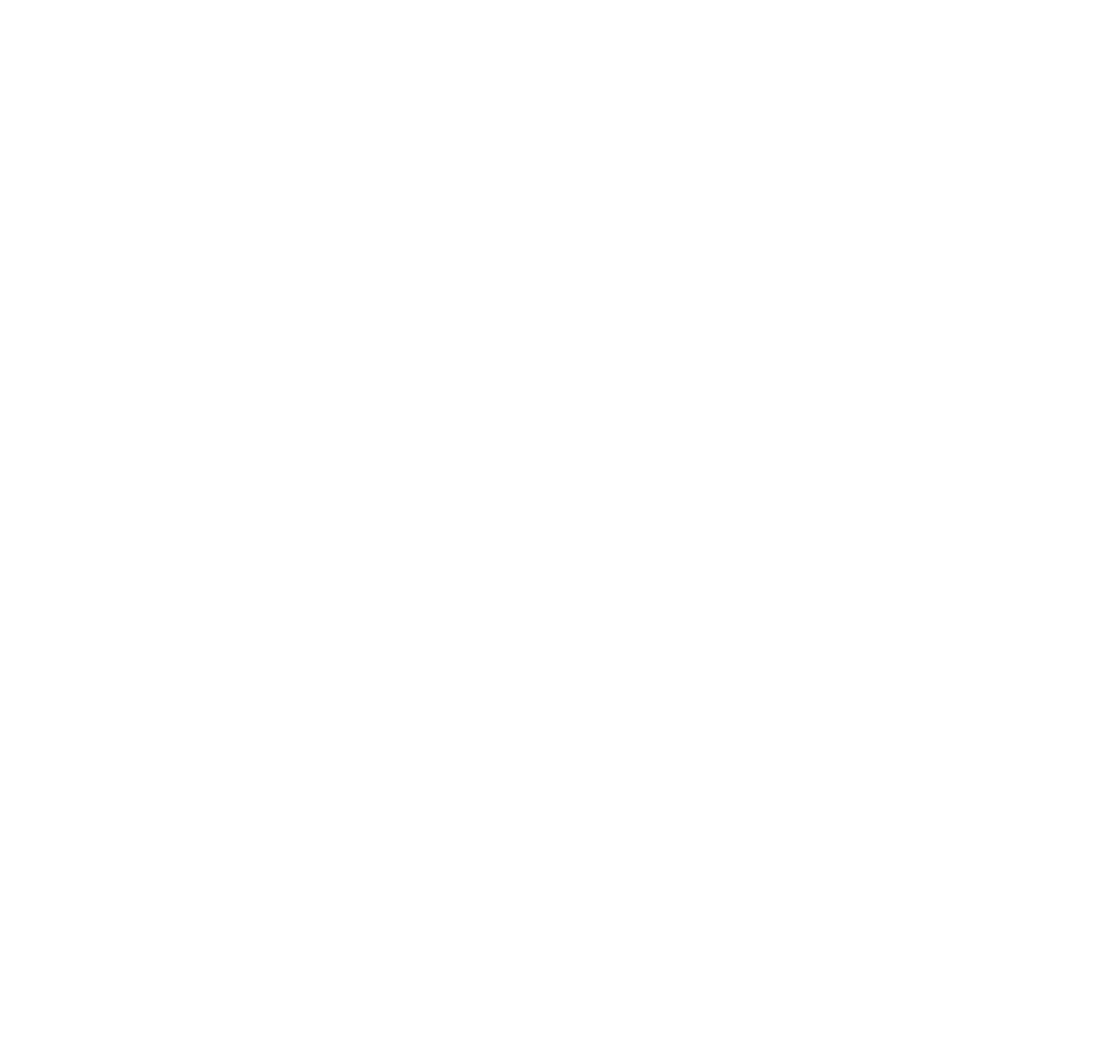
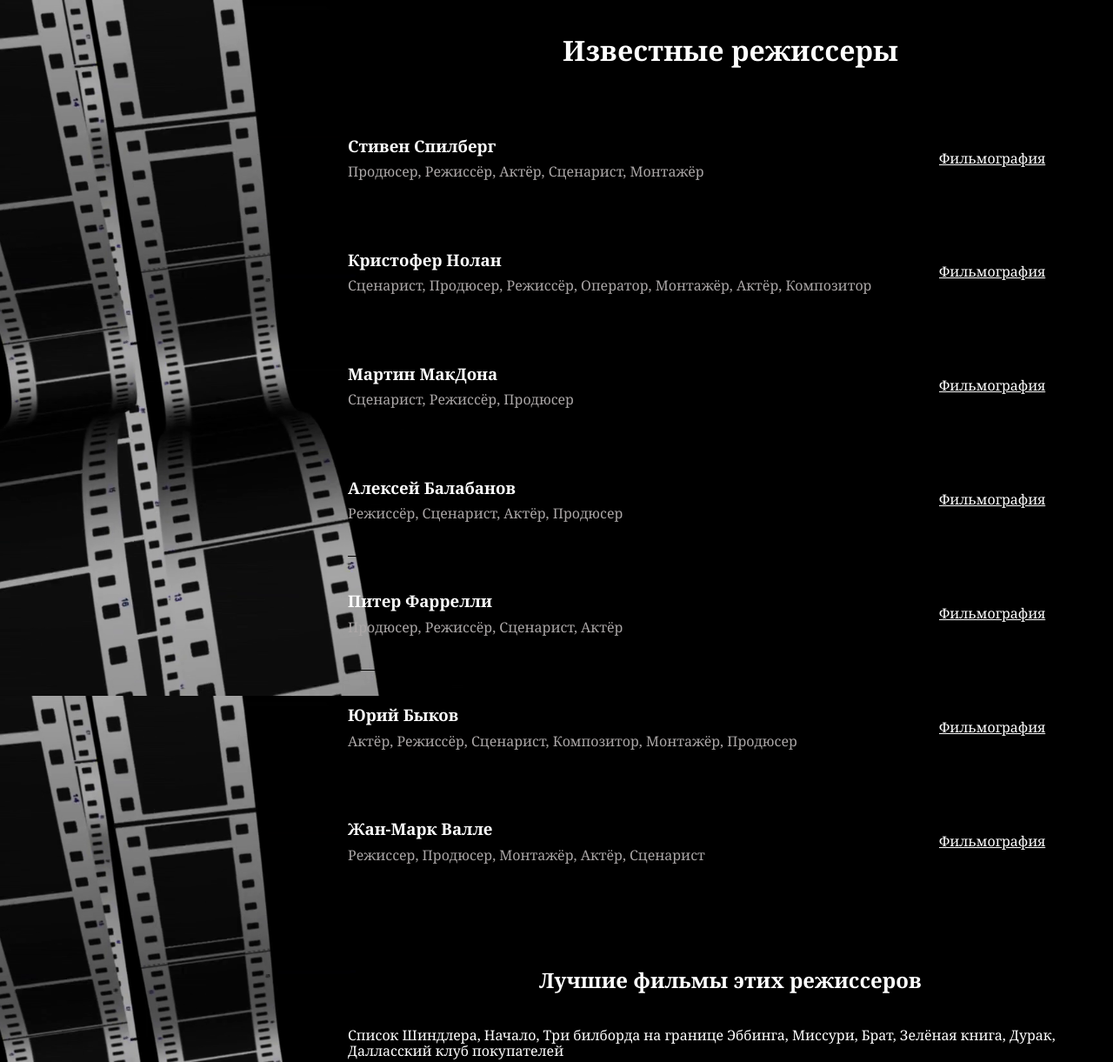
Before and after one commit to olkosti/array_film_directors, a plain HTML site: page index.html in a window 1280 px wide. Shown: the top 1221 px of the page at 87% size. Before the commit the page ends 800 px from the top, so only its background shows below. Drawn offline with Linux system fonts and the light colour scheme.

Commit message:
added markup and array

```diff
--- a/assets/index.js
+++ b/assets/index.js
@@ -0,0 +1,59 @@
+const producer = [
+    {
+        name: 'Стивен Спилберг',
+        career: 'Продюсер, Режиссёр, Актёр, Сценарист, Монтажёр',
+        films: 'https://ru.wikipedia.org/wiki/%D0%A4%D0%B8%D0%BB%D1%8C%D0%BC%D0%BE%D0%B3%D1%80%D0%B0%D1%84%D0%B8%D1%8F_%D0%A1%D1%82%D0%B8%D0%B2%D0%B5%D0%BD%D0%B0_%D0%A1%D0%BF%D0%B8%D0%BB%D0%B1%D0%B5%D1%80%D0%B3%D0%B0',
+        top_rated_film: 'Список Шиндлера'
+    },
+    {
+        name: 'Кристофер Нолан',
+        career: 'Сценарист, Продюсер, Режиссёр, Оператор, Монтажёр, Актёр, Композитор',
+        films: 'https://www.film.ru/compilation/vse-filmy-kristofera-nolana-ot-luchshego-k-horoshemu',
+        top_rated_film: 'Начало'
+    },
+    {
+        name: 'Мартин МакДона',
+        career: 'Сценарист, Режиссёр, Продюсер',
+        films: 'https://www.film.ru/person/martin-makdonah',
+        top_rated_film: 'Три билборда на границе Эббинга, Миссури'
+    },
+    {
+        name: 'Алексей Балабанов',
+        career: 'Режиссёр, Сценарист, Актёр, Продюсер',
+        films: 'https://www.film.ru/person/aleksey-balabanov',
+        top_rated_film: 'Брат'
+    },
+    {
+        name: 'Питер Фаррелли',
+        career: 'Продюсер, Режиссёр, Сценарист, Актёр',
+        films: 'https://www.film.ru/person/piter-farrelli',
+        top_rated_film: 'Зелёная книга'
+    },
+    {
+        name: 'Юрий Быков',
+        career: 'Актёр, Режиссёр, Сценарист, Композитор, Монтажёр, Продюсер',
+        films: 'https://www.film.ru/person/yuriy-bykov',
+        top_rated_film: 'Дурак'
+    },
+    {
+        name: 'Жан-Марк Валле',
+        career: 'Режиссер, Продюсер, Монтажёр, Актёр, Сценарист',
+        films: 'https://www.film.ru/person/zhan-mark-valle',
+        top_rated_film: 'Далласский клуб покупателей'
+    },
+    ];
+
+    const producerGroup= document.querySelector('.producer__group');
+    const topFilm = document.querySelector('.topfilms');
+    const listFilms = [];
+
+    producer.forEach((item) => {
+        producerGroup.innerHTML += `<div class="producer__item">
+        <h3 class="producer__name">${item.name}</h3>
+        <a class="producer__films" target=_blank href="${item.films}">Фильмография</a>
+        <p class="producer__career">${item.career}</p>
+        </div>`;
+
+        listFilms.push(" " + item.top_rated_film);
+        topFilm.textContent = listFilms;
+    });
--- a/assets/style.css
+++ b/assets/style.css
@@ -0,0 +1,66 @@
+*,
+h1,
+h2 {
+    margin: 0;
+    padding: 0;
+    font-family: Georgia, 'Times New Roman', Times, serif;
+    color: white;
+}
+
+h1,
+h2 {
+    padding: 40px 0px;
+    text-align: center;
+}
+
+.wrapper {
+    background-image: url(images/bckg.png);
+    background-position: center center;
+    background-repeat: no-repeat;
+    background-size: cover;
+    background-attachment: fixed;
+}
+.producer {
+    max-width: 900px;
+    margin-left: 600px;
+}
+@media screen and (min-width: 1850px) {
+    .producer {
+        margin-left: 700px;
+    }
+}
+@media screen and (max-width: 1300px) {
+    .producer {
+        margin-left: 400px;
+    }
+}
+@media screen and (max-width: 1000px) {
+    .producer {
+        margin-left: 200px;
+    }
+}
+.producer__item {
+    border-bottom: 1px solid black;
+    display: grid;
+    grid-template-columns: 1fr 200px;
+
+}
+
+.producer__name {
+    margin: 40px 0 10px 0;
+}
+.producer__career {
+    margin: 0 0 40px 0;
+    color: rgb(171, 167, 167);
+}
+.producer__films {
+    grid-area: 1/2/3/2;
+    align-self: center;
+}
+.producer__films:hover {
+    color: rgb(43, 43, 251);
+}
+
+.producer__topfilm {
+    padding: 40px 0;
+}
--- a/index.html
+++ b/index.html
@@ -11,7 +11,18 @@
 </head>
 
 <body>
-
+    <div class="wrapper">
+        <div class="producer">
+            <h1>Известные режиссеры</h1>
+            <div class="producer__group">
+            </div>
+            <div class="producer__topfilm">
+                <h2>Лучшие фильмы этих режиссеров</h2>
+                <p class="topfilms"></p>
+            </div>
+        </div>
+    </div>
+    <script src="assets/index.js"></script>
 </body>
 
 </html>
```
Also changed, not shown: assets/images/bckg.png (added).
